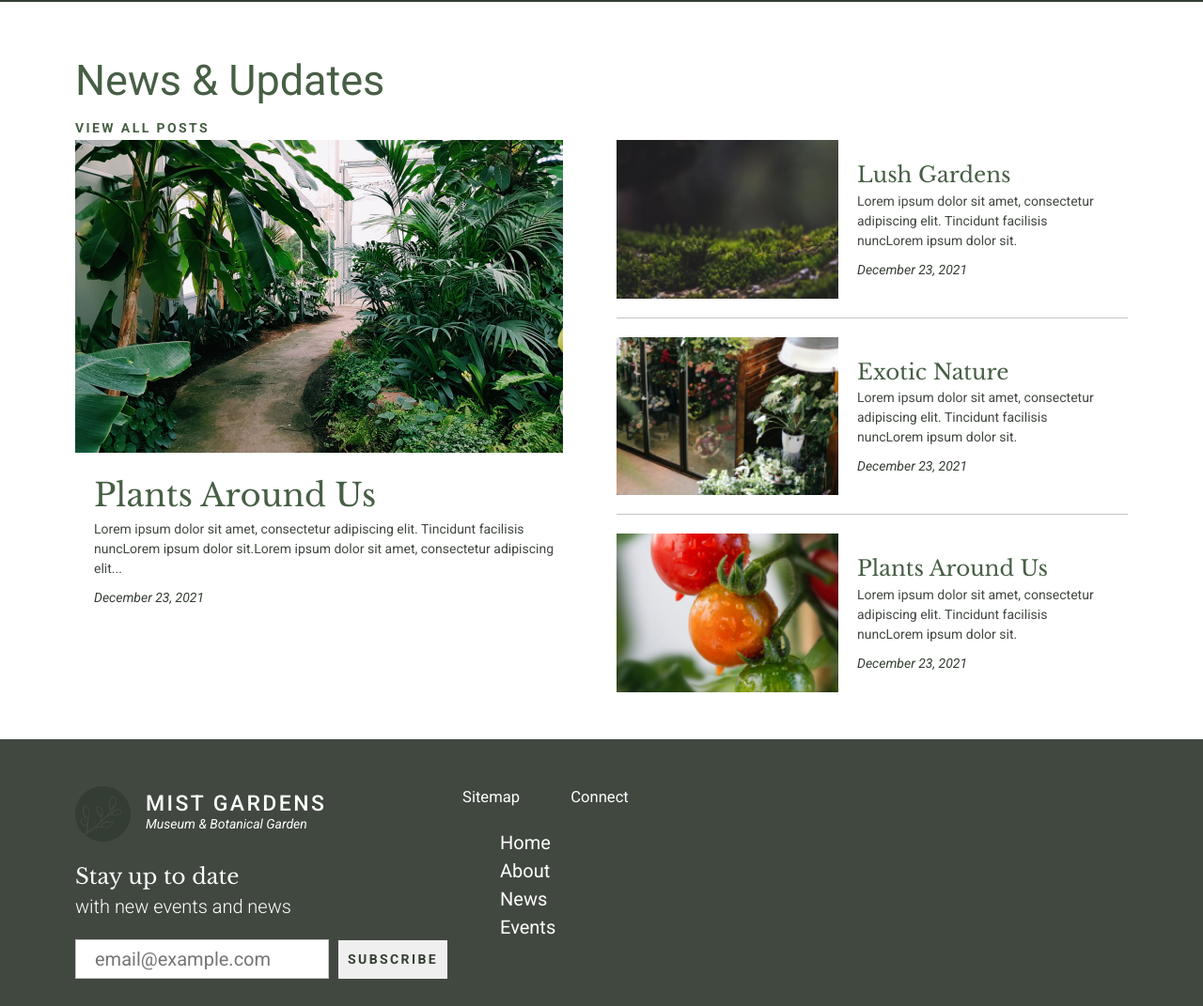
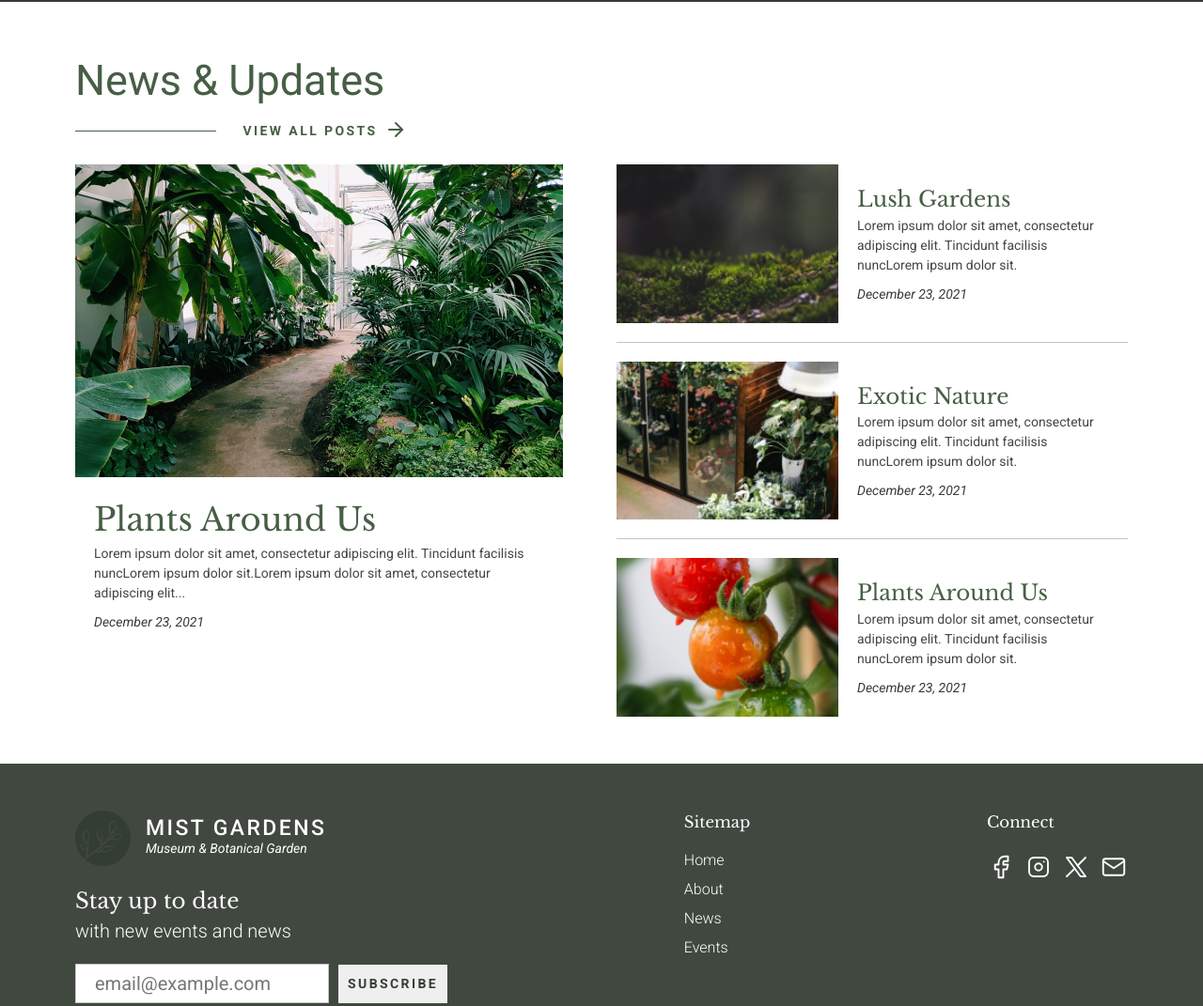
Before and after one commit to janeund/botanical-garden, a plain HTML site: page index.html in a window 1280 px wide. Shown: the part 1920-2991 px from the top of the page at 94% size. Drawn offline with nearby package versions, Linux system fonts and the light colour scheme.

Commit message:
feat: update layout and styles

```diff
--- a/index.html
+++ b/index.html
@@ -85,7 +85,7 @@
   <section class="news">
     <div class="container">
       <h2 class="fs-title-l">News & Updates</h2>
-      <a class="uppercase letter-spacing-1 fs-text-xs fw-700" href="#">View all posts</a>
+      <a class="post-link uppercase letter-spacing-1 fs-text-xs fw-700" href="#">View all posts</a>
       <div class="news-grid grid">
         <div class="featured-post card card-large">
           <img src="./assets/blog-img-main.png" alt="">
@@ -127,7 +127,7 @@
   <footer class="footer text-white">
     <div class="footer-wrapper bg-light">
       <div class="container">
-        <div class="flex">
+        <div class="flex footer-flex">
           <div class="col">
             <a class="logo flex" href="index.html">
               <img class="logo-image" src="/assets/logo.svg" alt="Botanical Garden">
@@ -146,8 +146,8 @@
             </div>
           </div>
           <div class="col">
-            <h5>Sitemap</h5>
-            <ul>
+            <h5 class="ff-secondary">Sitemap</h5>
+            <ul class="sitemap-list fs-text-s fw-300">
               <li><a href="">Home</a></li>
               <li><a href="">About</a></li>
               <li><a href="">News</a></li>
@@ -155,18 +155,49 @@
             </ul>
           </div>
           <div class="col">
-            <h5>Connect</h5>
-            <ul>
-              <li><a href=""></a></li>
-              <li><a href=""></a></li>
-              <li><a href=""></a></li>
-              <li><a href=""></a></li>
+            <h5 class="ff-secondary">Connect</h5>
+            <ul class="flex social-flex">
+              <li>
+                <a href="">
+                  <svg xmlns="http://www.w3.org/2000/svg" class="icon icon-tabler icon-tabler-brand-facebook" width="30" height="30" viewBox="0 0 24 24" stroke-width="1.5" stroke="#ffffff" fill="none" stroke-linecap="round" stroke-linejoin="round">
+                  <path stroke="none" d="M0 0h24v24H0z" fill="none"/>
+                  <path d="M7 10v4h3v7h4v-7h3l1 -4h-4v-2a1 1 0 0 1 1 -1h3v-4h-3a5 5 0 0 0 -5 5v2h-3" />
+                </svg></a>
+              </li>
+              <li>
+                <a href="">
+                  <svg xmlns="http://www.w3.org/2000/svg" class="icon icon-tabler icon-tabler-brand-instagram" width="30" height="30" viewBox="0 0 24 24" stroke-width="1.5" stroke="#ffffff" fill="none" stroke-linecap="round" stroke-linejoin="round">
+                  <path stroke="none" d="M0 0h24v24H0z" fill="none"/>
+                  <path d="M4 4m0 4a4 4 0 0 1 4 -4h8a4 4 0 0 1 4 4v8a4 4 0 0 1 -4 4h-8a4 4 0 0 1 -4 -4z" />
+                  <path d="M12 12m-3 0a3 3 0 1 0 6 0a3 3 0 1 0 -6 0" />
+                  <path d="M16.5 7.5l0 .01" />
+                  </svg>
+                </a>
+              </li>
+              <li>
+                <a href="">
+                    <svg xmlns="http://www.w3.org/2000/svg" class="icon icon-tabler icon-tabler-brand-x" width="30" height="30" viewBox="0 0 24 24" stroke-width="1.5" stroke="#ffffff" fill="none" stroke-linecap="round" stroke-linejoin="round">
+                    <path stroke="none" d="M0 0h24v24H0z" fill="none"/>
+                    <path d="M4 4l11.733 16h4.267l-11.733 -16z" />
+                    <path d="M4 20l6.768 -6.768m2.46 -2.46l6.772 -6.772" />
+                    </svg>
+                </a>
+              </li>
+              <li>
+                <a href="">
+                  <svg xmlns="http://www.w3.org/2000/svg" class="icon icon-tabler icon-tabler-mail" width="30" height="30" viewBox="0 0 24 24" stroke-width="1.5" stroke="#ffffff" fill="none" stroke-linecap="round" stroke-linejoin="round">
+                    <path stroke="none" d="M0 0h24v24H0z" fill="none"/>
+                    <path d="M3 7a2 2 0 0 1 2 -2h14a2 2 0 0 1 2 2v10a2 2 0 0 1 -2 2h-14a2 2 0 0 1 -2 -2v-10z" />
+                    <path d="M3 7l9 6l9 -6" />
+                  </svg>
+                </a>
+              </li>
             </ul>
           </div>
         </div>
       </div>
     </div>
-    <div class="footer-legal bg-dark flex">
+    <div class="footer-legal bg-dark flex fs-text-s">
       <p>© 2021 Mist Gardens. All rights reserved.</p>
       <ul class="flex">
         <li><a href="#"></a>Terms</li>
--- a/styles.css
+++ b/styles.css
@@ -346,6 +346,33 @@ body {
   column-gap: 2rem;
 }
 
+.post-link {
+  position: relative;
+  display: block;
+  max-width: 500px;
+  text-align: center;
+  margin-bottom: 25px;
+  margin-top: 10px;
+}
+
+.post-link::before {
+  content: "";
+  position: absolute;
+  display: inline-block;
+  width: 150px;
+  height: 1px;
+  background: var(--clr-primary);
+  bottom: 50%;
+  left: 0;
+}
+
+.post-link::after {
+  content: url(./assets/arrow-right.svg);
+  position: absolute;
+  transform: translateY(-10%);
+  padding-left: 8px;
+}
+
 .card-small {
   display: flex;
 }
@@ -370,6 +397,7 @@ body {
 
 .card-inner {
   padding: 20px;
+  max-width: 500px;
 }
 
 .date {
@@ -387,7 +415,7 @@ body {
   padding: 50px;
 }
 
-.flex-footer {
+.footer-flex {
   justify-content: space-between;
 }
 
@@ -412,6 +440,19 @@ body {
   margin-top: 20px;
 }
 
+.sitemap-list {
+  padding: 0;
+}
+
+.sitemap-list li:not(:last-child) {
+  margin-bottom: 7px;
+}
+
+.social-flex {
+  column-gap: 10px;
+  padding-left: 0;
+}
+
 .footer-legal {
   align-items: center;
   justify-content: space-between;
```
Also changed, not shown: assets/arrow-right.svg (added).
